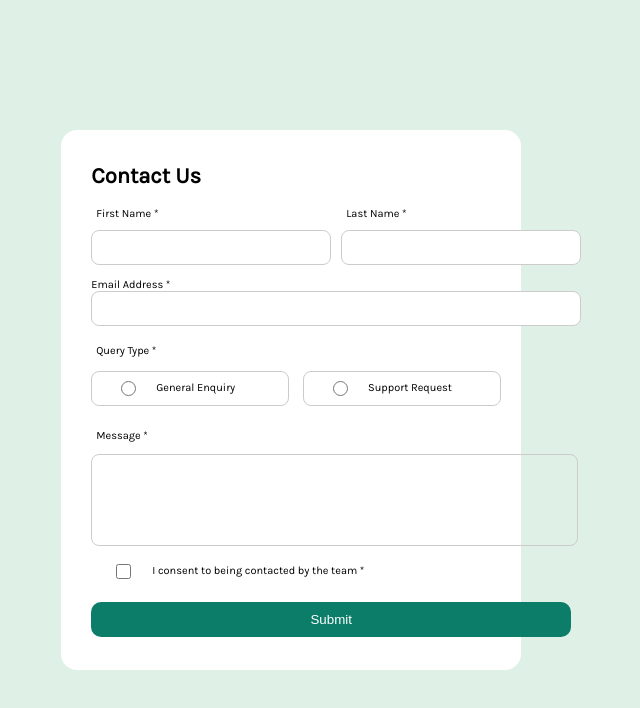
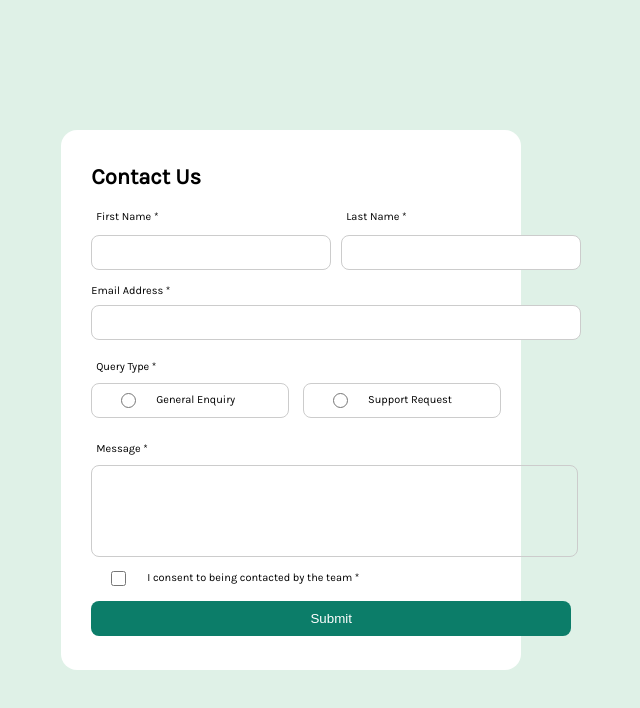
Before and after one commit to meron847/Contact-form, a plain HTML site: page contact-form-main/index.html in a window 1280 px wide. Shown: the whole page, without its empty margins (349-989 px from the left). Drawn offline with Linux system fonts and the light colour scheme.

Commit message:
fainal commit

```diff
--- a/contact-form-main/index.css
+++ b/contact-form-main/index.css
@@ -22,7 +22,7 @@ body{
     flex-direction: column;
     justify-content: space-evenly;
     padding-left: 30px;
-
+    align-content: flex-start;
 
 }
 .form-row{
@@ -37,12 +37,15 @@ body{
     display: flex;
     border-color:  hsl(187, 24%, 22%);
     flex-direction: column;
-
+    gap:2px;
 }
 label{
     font-weight: 250;
     padding: 5px;
     margin-bottom: 5px;
+    display: flex;
+    align-content: flex-start;
+    justify-content: flex-start;
 }
   input {
       padding: 9px;
@@ -54,8 +57,10 @@ label{
     }
     .box-1{
      width: 400px;
-
+    display: flex;
     border-color:  hsl(187, 24%, 22%);
+    flex-direction: column;
+    gap:8px;
 
     }
 .email{
@@ -66,7 +71,7 @@ label{
 }
 .box-2{
     display: flex;
-    gap:4px;
+    gap:px;
     flex-direction: column;
 
 }
@@ -96,9 +101,9 @@ label{
       border: 1px solid #ccc;
       border-radius: 8px;
 }
-.large{
+.box-3{
     display:flex;
-    gap:2px;
+    gap:-2px;
     flex-direction: column;
 }
 .list{
@@ -106,19 +111,21 @@ label{
     gap:1px;
     align-items:flex-start;
     justify-content: flex-start;
-
+    width: 700px;
+    padding: 0;
+    margin: 0;
 }
 #l1{
-    padding: 25px;
+
     width: 55px;
     height: 15px;
-
+    align-self: flex-start;
 }
 .small{
     background-color:  hsl(169, 82%, 27%);
     width:480px;
     border: none;
     padding: 10px;
-    border-radius: 10px;
+    border-radius: 8px;
     color:hsl(0, 0%, 100%);
 }
--- a/contact-form-main/index.html
+++ b/contact-form-main/index.html
@@ -49,15 +49,17 @@
            </label>
       </div>
    </div>
-   <div class="large">
+   <div class="box-3">
        <label  for="message"> Message *</label>
          <div class="m1">
          </div>
    </div>
    <label class="list">
-  <input id="l1" type="checkbox" name="agree" />
-  I consent to being contacted by the team *
-</label>
+      <input id="l1" type="checkbox" name="agree" />
+  I   consent to being contacted by the team *
+   </label>
+
+
 
   <button class="small">Submit</button>
 
```
